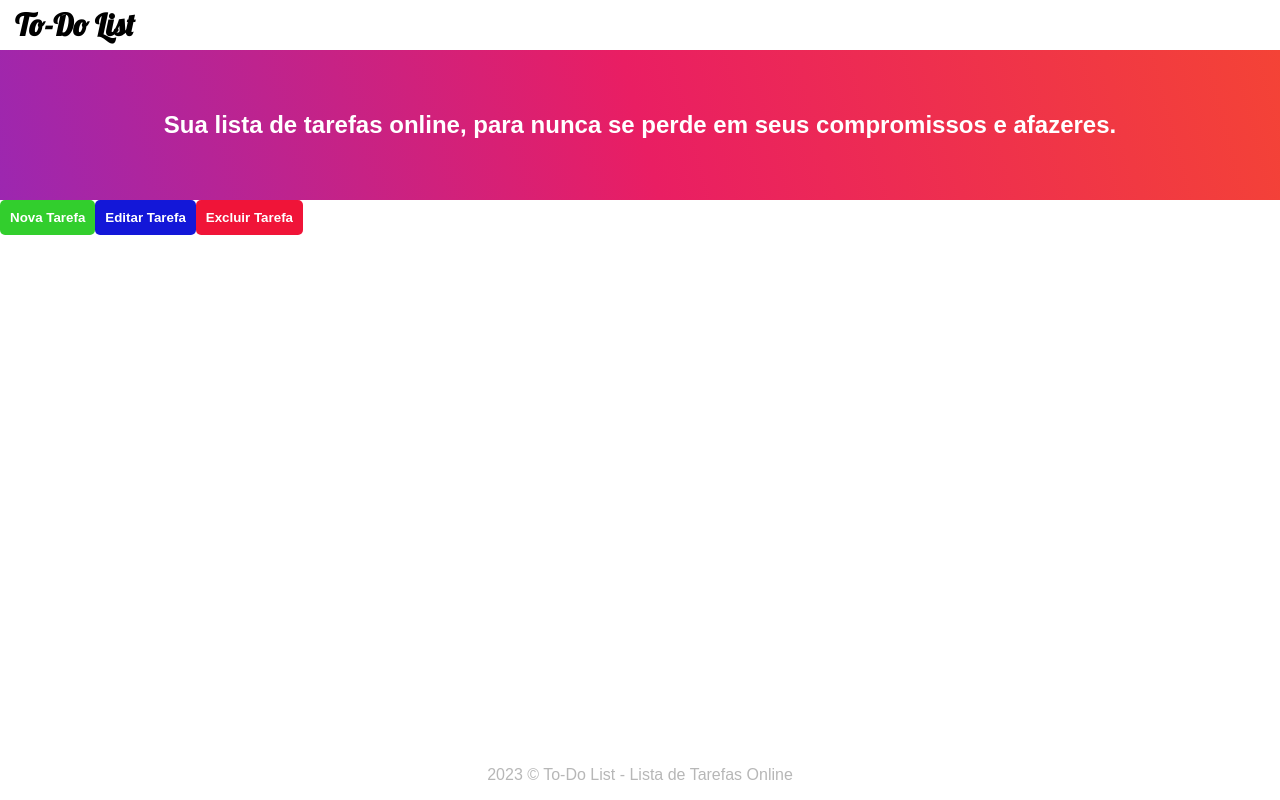
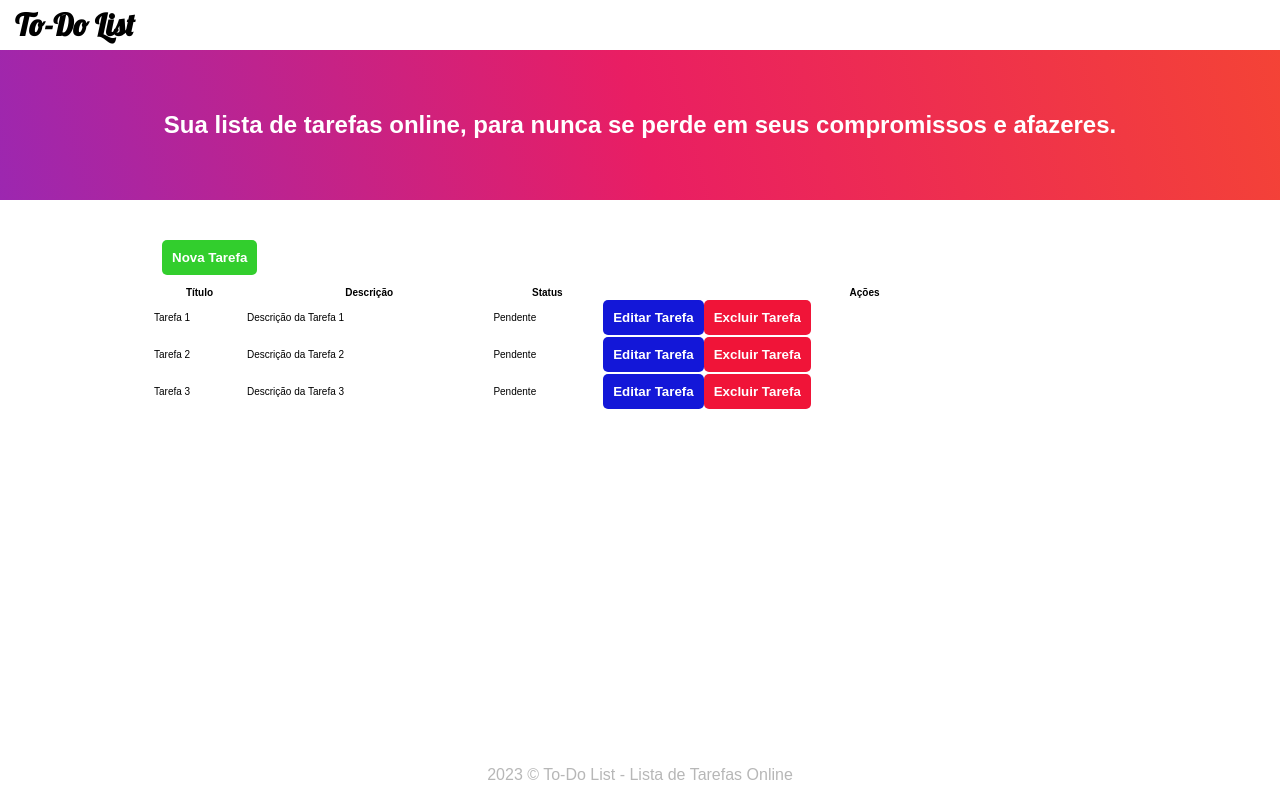
Before and after one commit to NicolasRSJ/lista-de-tarefas-online, a React (Create React App) app in the folder Front-End/: page / in a window 1280 px wide. Built offline with nearby package versions, Linux system fonts and the light colour scheme.

Commit message:
Init Table

```diff
--- a/Front-End/src/App.css
+++ b/Front-End/src/App.css
@@ -64,8 +64,11 @@ article {
 section {
   width: 100%;
   height: auto;
+  display: flex;
+  align-items: center;
+  justify-content: center;
+  padding: 30px;
 }
-
 
 
 /* FOOTER */
--- a/Front-End/src/App.js
+++ b/Front-End/src/App.js
@@ -1,7 +1,5 @@
 import './App.css';
-import DeleteTask from './Components/ButtonsTask/DeleteTask';
-import EditTask from './Components/ButtonsTask/EditTask/EditTask';
-import NewTask from './Components/ButtonsTask/NewTask/NewTask';
+import TaskTable from './Components/TaskTable/TaskTable';
 
 function App() {
   return (
@@ -13,9 +11,7 @@ function App() {
         <h2 className='Appcontainer-article-description'>Sua lista de tarefas online, para nunca se perde em seus compromissos e afazeres.</h2>
       </article>
       <section>
-        <NewTask/>
-        <EditTask/>
-        <DeleteTask/>
+        <TaskTable/>
       </section>
       <footer>
         <span className="AppContainer-footer-span">2023 © To-Do List - Lista de Tarefas Online</span>
--- a/Front-End/src/Components/ButtonsTask/DeleteTask/index.jsx
+++ b/Front-End/src/Components/ButtonsTask/DeleteTask/DeleteTask.jsx
@@ -15,7 +15,7 @@ const DeleteTask = (props) => {
     // FUNÇÃO PARA CAPTAR O CLIQUE DO BOTÃO "DELETAR"
     const handleClick = useCallback(() => {
         setButtonClick(true);
-        showPopup(false)
+        setShowPopup(false)
     }, [setButtonClick, showPopup]);
 
     // REACT HOOK QUE SERÁ EXECUTADO ASSIM QUE A CONSTANTE "NEWTASK" FOR DECLARADA.
--- /dev/null
+++ b/Front-End/src/Components/TaskTable/TaskTable.css
@@ -0,0 +1,22 @@
+.crud {
+    width: 80%;
+    height: auto;
+    display: block;
+}
+
+.crud-newtask {
+    width: 100%;
+    padding: 10px;
+}
+
+.crud-table thead {
+    border: 1px solid black;
+}
+
+.crud-table tbody {
+    border-bottom: 1px solid black;
+}
+
+.crud-table {
+    width: 100%;
+}
--- /dev/null
+++ b/Front-End/src/Components/TaskTable/TaskTable.jsx
@@ -0,0 +1,48 @@
+import React, { useState } from 'react';
+import EditTask from '../ButtonsTask/EditTask/EditTask';
+import NewTask from '../ButtonsTask/NewTask/NewTask';
+import DeleteTask from '../ButtonsTask/DeleteTask/DeleteTask';
+import './TaskTable.css';
+
+function TaskTable() {
+    const [tasks, setTasks] = useState([
+        { _id: 1, titulo: 'Tarefa 1', descricao: 'Descrição da Tarefa 1', conclu_ido: false },
+        { _id: 2, titulo: 'Tarefa 2', descricao: 'Descrição da Tarefa 2', conclu_ido: true },
+        { _id: 3, titulo: 'Tarefa 3', descricao: 'Descrição da Tarefa 3', conclu_ido: false },
+    ]);
+
+    return(
+        <div className='crud'>
+            <div className='crud-newtask'>
+                <NewTask/>
+            </div>
+            <table className='crud-table'>
+                <thead>
+                    <tr>
+                        <th>Título</th>
+                        <th>Descrição</th>
+                        <th>Status</th>
+                        <th>Ações</th>
+                    </tr>
+                </thead>
+                <tbody>
+                    {
+                        tasks.map((task, index) => (
+                            <tr key={index}>
+                                <td>{task.titulo}</td>
+                                <td>{task.descricao}</td>
+                                <td>{task.concluido ? 'Completa' : 'Pendente'}</td>
+                                <td>
+                                    <EditTask props={task} />
+                                    <DeleteTask props={task} />
+                                </td>
+                            </tr>
+                        ))
+                    }
+                </tbody>
+            </table>
+        </div>
+    );
+}
+
+export default TaskTable;
```
Also changed, not shown: Front-End/src/Components/TaskTable/index.jsx (deleted, +0 -17 lines).
